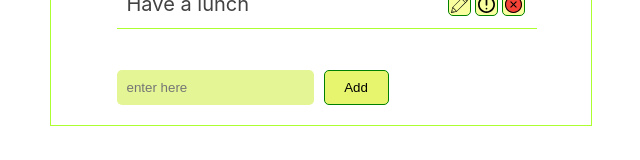
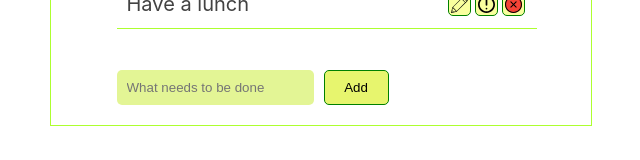
Before and after one commit to eto-non-stop/Todo-list, a React (Create React App) app: page / in a window 1280 px wide. Shown: the part 471-631 px from the top of the page, without its empty margins (319-959 px from the left). Built offline with nearby package versions, Linux system fonts and the light colour scheme; a web font is replaced by a local one.

Commit message:
Add item creation

```diff
--- a/src/components/AddItem/index.jsx
+++ b/src/components/AddItem/index.jsx
@@ -2,21 +2,35 @@ import React, { Component } from "react";
 import styles from "./styles.module.css";
 
 export default class AddInput extends Component {
+  state = {
+    label: ""
+  };
+  onLabelChange = e => {
+    this.setState({
+      label: e.target.value
+    });
+  };
+
+  onSubmit = e => {
+    e.preventDefault();
+    this.props.onItemAdded(this.state.label);
+    this.setState({
+      label: ""
+    });
+  };
+
   render() {
     return (
-      <div className={styles.add_input_form}>
+      <form className={styles.add_input_form} onSubmit={this.onSubmit}>
         <input
           type="text"
-          placeholder="enter here"
+          placeholder="What needs to be done"
           className={styles.add_input}
+          onChange={this.onLabelChange}
+          value={this.state.label}
         />
-        <button
-          className={styles.btn}
-          onClick={() => this.props.onItemAdded("hi")}
-        >
-          Add
-        </button>
-      </div>
+        <button className={styles.btn}>Add</button>
+      </form>
     );
   }
 }
```
